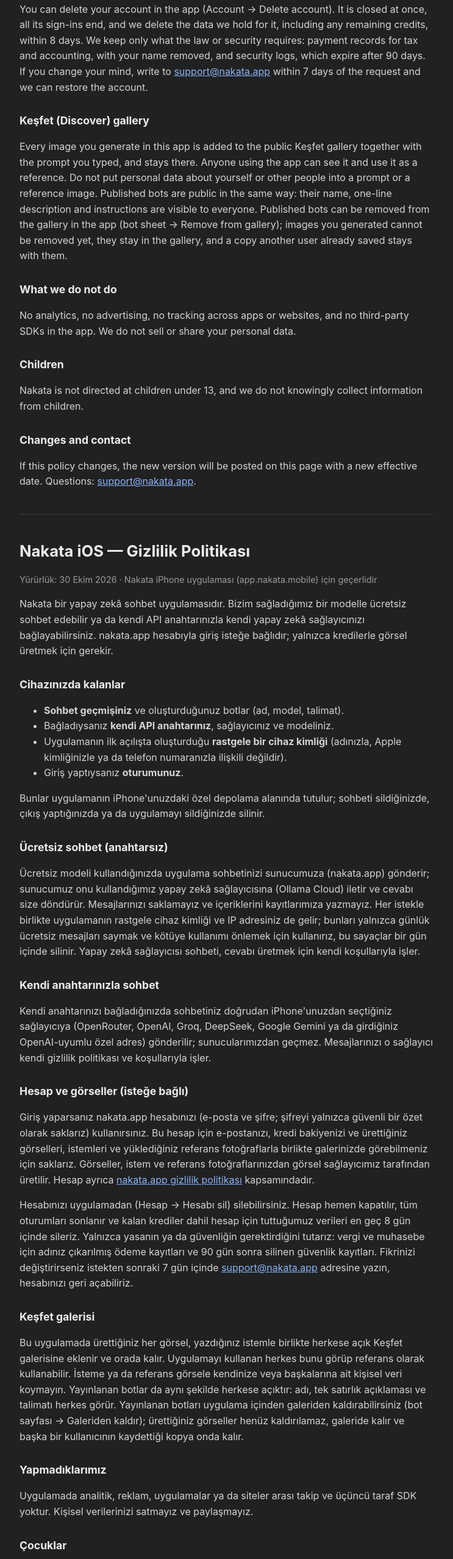
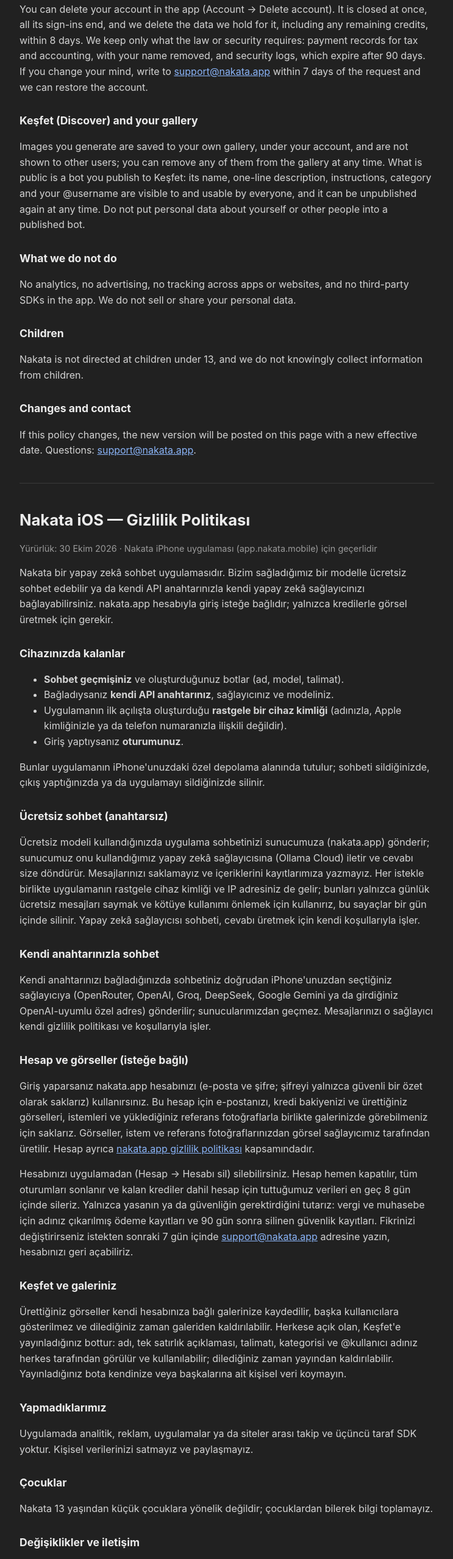
Before and after one commit to nakata-app/nakata-mobile, a website: page docs/privacy.html in a window 1280 px wide. Shown: the part 1161-3718 px from the top of the page at 61% size, without its empty margins (268-1011 px from the left). Drawn offline with Linux system fonts and the light colour scheme.

Commit message:
privacy: revert wrong Keşfet claim — generated images stay private, only published bots are public

```diff
--- a/docs/privacy.html
+++ b/docs/privacy.html
@@ -41,8 +41,8 @@
 <p>If you sign in, you use your nakata.app account (email and password; we store the password only as a secure hash). For that account we keep your email, your credit balance, and the images you create together with their prompts and any reference photos you upload, so you can see them in your gallery. Images are generated by our image provider from your prompt and reference photos. The account is also covered by the <a href="https://nakata.app/privacy">nakata.app privacy policy</a>.</p>
 <p>You can delete your account in the app (Account → Delete account). It is closed at once, all its sign-ins end, and we delete the data we hold for it, including any remaining credits, within 8 days. We keep only what the law or security requires: payment records for tax and accounting, with your name removed, and security logs, which expire after 90 days. If you change your mind, write to <a href="mailto:support@nakata.app">support@nakata.app</a> within 7 days of the request and we can restore the account.</p>
 
-<h2>Keşfet (Discover) gallery</h2>
-<p>Every image you generate in this app is added to the public Keşfet gallery together with the prompt you typed, and stays there. Anyone using the app can see it and use it as a reference. Do not put personal data about yourself or other people into a prompt or a reference image. Published bots are public in the same way: their name, one-line description and instructions are visible to everyone. Published bots can be removed from the gallery in the app (bot sheet → Remove from gallery); images you generated cannot be removed yet, they stay in the gallery, and a copy another user already saved stays with them.</p>
+<h2>Keşfet (Discover) and your gallery</h2>
+<p>Images you generate are saved to your own gallery, under your account, and are not shown to other users; you can remove any of them from the gallery at any time. What is public is a bot you publish to Keşfet: its name, one-line description, instructions, category and your @username are visible to and usable by everyone, and it can be unpublished again at any time. Do not put personal data about yourself or other people into a published bot.</p>
 
 <h2>What we do not do</h2>
 <p>No analytics, no advertising, no tracking across apps or websites, and no third-party SDKs in the app. We do not sell or share your personal data.</p>
@@ -79,8 +79,8 @@
 <p>Giriş yaparsanız nakata.app hesabınızı (e-posta ve şifre; şifreyi yalnızca güvenli bir özet olarak saklarız) kullanırsınız. Bu hesap için e-postanızı, kredi bakiyenizi ve ürettiğiniz görselleri, istemleri ve yüklediğiniz referans fotoğraflarla birlikte galerinizde görebilmeniz için saklarız. Görseller, istem ve referans fotoğraflarınızdan görsel sağlayıcımız tarafından üretilir. Hesap ayrıca <a href="https://nakata.app/privacy">nakata.app gizlilik politikası</a> kapsamındadır.</p>
 <p>Hesabınızı uygulamadan (Hesap → Hesabı sil) silebilirsiniz. Hesap hemen kapatılır, tüm oturumları sonlanır ve kalan krediler dahil hesap için tuttuğumuz verileri en geç 8 gün içinde sileriz. Yalnızca yasanın ya da güvenliğin gerektirdiğini tutarız: vergi ve muhasebe için adınız çıkarılmış ödeme kayıtları ve 90 gün sonra silinen güvenlik kayıtları. Fikrinizi değiştirirseniz istekten sonraki 7 gün içinde <a href="mailto:support@nakata.app">support@nakata.app</a> adresine yazın, hesabınızı geri açabiliriz.</p>
 
-<h2>Keşfet galerisi</h2>
-<p>Bu uygulamada ürettiğiniz her görsel, yazdığınız istemle birlikte herkese açık Keşfet galerisine eklenir ve orada kalır. Uygulamayı kullanan herkes bunu görüp referans olarak kullanabilir. İsteme ya da referans görsele kendinize veya başkalarına ait kişisel veri koymayın. Yayınlanan botlar da aynı şekilde herkese açıktır: adı, tek satırlık açıklaması ve talimatı herkes görür. Yayınlanan botları uygulama içinden galeriden kaldırabilirsiniz (bot sayfası → Galeriden kaldır); ürettiğiniz görseller henüz kaldırılamaz, galeride kalır ve başka bir kullanıcının kaydettiği kopya onda kalır.</p>
+<h2>Keşfet ve galeriniz</h2>
+<p>Ürettiğiniz görseller kendi hesabınıza bağlı galerinize kaydedilir, başka kullanıcılara gösterilmez ve dilediğiniz zaman galeriden kaldırılabilir. Herkese açık olan, Keşfet'e yayınladığınız bottur: adı, tek satırlık açıklaması, talimatı, kategorisi ve @kullanıcı adınız herkes tarafından görülür ve kullanılabilir; dilediğiniz zaman yayından kaldırılabilir. Yayınladığınız bota kendinize veya başkalarına ait kişisel veri koymayın.</p>
 
 <h2>Yapmadıklarımız</h2>
 <p>Uygulamada analitik, reklam, uygulamalar ya da siteler arası takip ve üçüncü taraf SDK yoktur. Kişisel verilerinizi satmayız ve paylaşmayız.</p>
```
